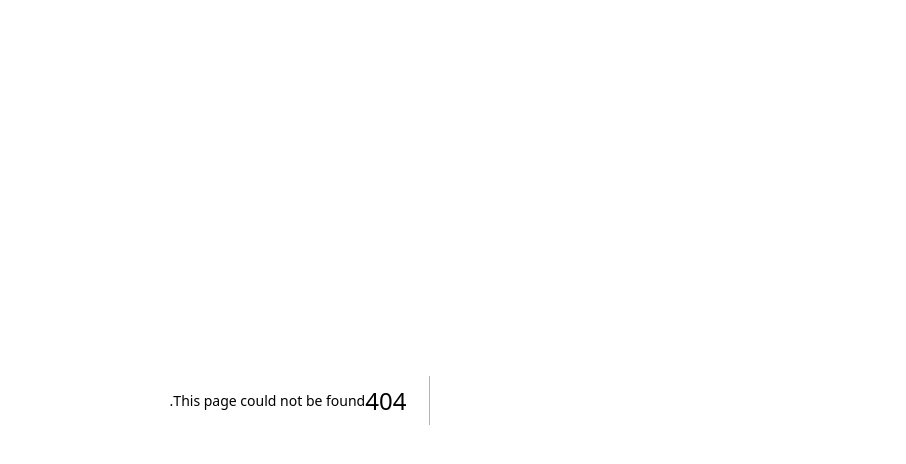
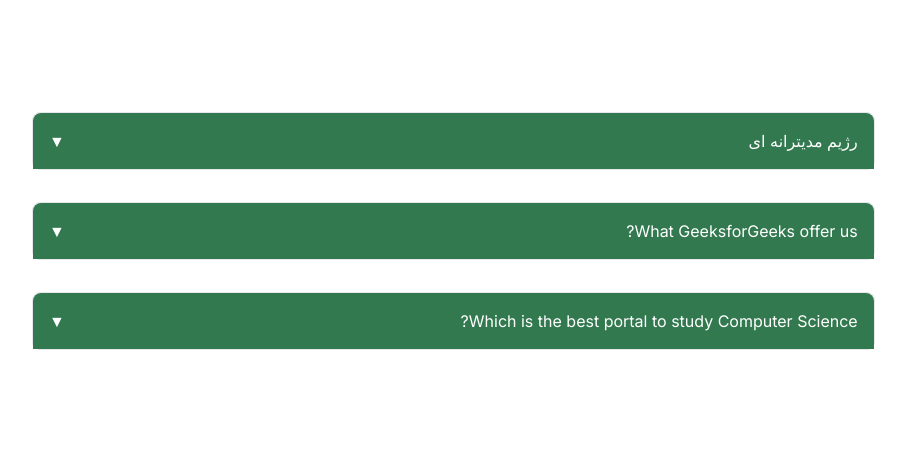
Before and after one commit to ParsaBordbar/Healthcare_Diet, a Next.js app in the folder client/: page /user/panel/diets in a window 1280 px wide. Before the commit this address had no page. Shown: the top 464 px of the page, without its empty margins (372-1278 px from the left). Built offline with nearby package versions, Linux system fonts and the light colour scheme.

Commit message:
Add user folder for user route and we have the user panel in it

```diff
--- /dev/null
+++ b/client/src/app/user/layout.tsx
@@ -0,0 +1,35 @@
+// "use client";
+import { ReactNode } from "react";
+import Navbar from "@/components/landingPage_components/Navbar";
+import Link from "next/link";
+
+const LayoutUser = ({ children }: { children: ReactNode }) => {
+  return (
+    <>
+      <div className="relative flex w-full top-0 z-40">
+        <div className="bg-[var(--rating-color)] gap-16 flex flex-col h-screen w-1/6 p-4 ">
+          <div className="flex items-center p-2 rounded-lg justify-around ">
+            <img
+              className="w-16 h-16 border border-white rounded-full p-1"
+              src="/svg/User.svg"
+              alt="admin-profile"
+            />
+            <h1 className="text-white">name of the user</h1>
+          </div>
+          <ul className=" rounded-lg h-screen p-4">
+            <Link href={"/user/panel/diets"}>
+              <ul className="hover:text-[var(--rating-color)] text-lg cursor-pointer hover:text-black text-white hover:bg-zinc-100 ease-in-out transition-all duration-150 p-2 rounded-md">
+                رژیم ها
+              </ul>
+            </Link>
+          </ul>
+        </div>
+        <main className="w-5/6 p-28 bg-white">
+          <div className="">{children}</div>
+        </main>
+      </div>
+    </>
+  );
+};
+
+export default LayoutUser;
--- /dev/null
+++ b/client/src/app/user/panel/(main)/page.tsx
@@ -0,0 +1,4 @@
+const MainPage = () => {
+  return <h1>main page of user panel</h1>;
+};
+export default MainPage;
--- /dev/null
+++ b/client/src/app/user/panel/diets/page.tsx
@@ -0,0 +1,63 @@
+"use client";
+import Accordion from "@/components/Accordion";
+import MediterranealForm from "@/components/MediterranealForm";
+import { useState } from "react";
+
+const DietsUserPanel = () => {
+
+  const [accordions, setAccordion] = useState([
+    {
+      key: 1,
+      title: "رژیم مدیترانه ای",
+      data: <MediterranealForm />,
+      isOpen: false,
+    },
+    {
+      key: 2,
+      title: "What GeeksforGeeks offer us?",
+      data: `GeeksforGeeks offers Free Tutorials,
+                  Millions of Articles, Live, Online and
+                  Classroom Courses,Frequent Coding Competitions,
+                  Webinars by Industry Experts, Internship
+                  opportunities and Job Opportunities.`,
+      isOpen: false,
+    },
+    {
+      key: 3,
+      title: "Which is the best portal to study Computer Science?",
+      data: `GeeksforGeeks is the best Computer Science portal
+                  for geeks. It contains well written, well thought
+                  and well explained computer science and programming
+                  articles.`,
+      isOpen: false,
+    },
+  ]);
+
+  const toggleAccordion = (accordionkey: any) => {
+    const updatedAccordions = accordions.map((accord: any) => {
+      if (accord.key === accordionkey) {
+        return { ...accord, isOpen: !accord.isOpen };
+      } else {
+        return { ...accord, isOpen: false };
+      }
+    });
+
+    setAccordion(updatedAccordions);
+  };
+
+  return (
+    <div className="flex flex-col gap-7">
+      {accordions.map((accordion) => (
+        <Accordion
+          key={accordion.key}
+          title={accordion.title}
+          data={accordion.data}
+          isOpen={accordion.isOpen}
+          toggleAccordion={() => toggleAccordion(accordion.key)}
+        />
+      ))}
+    </div>
+  );
+};
+
+export default DietsUserPanel;
```
